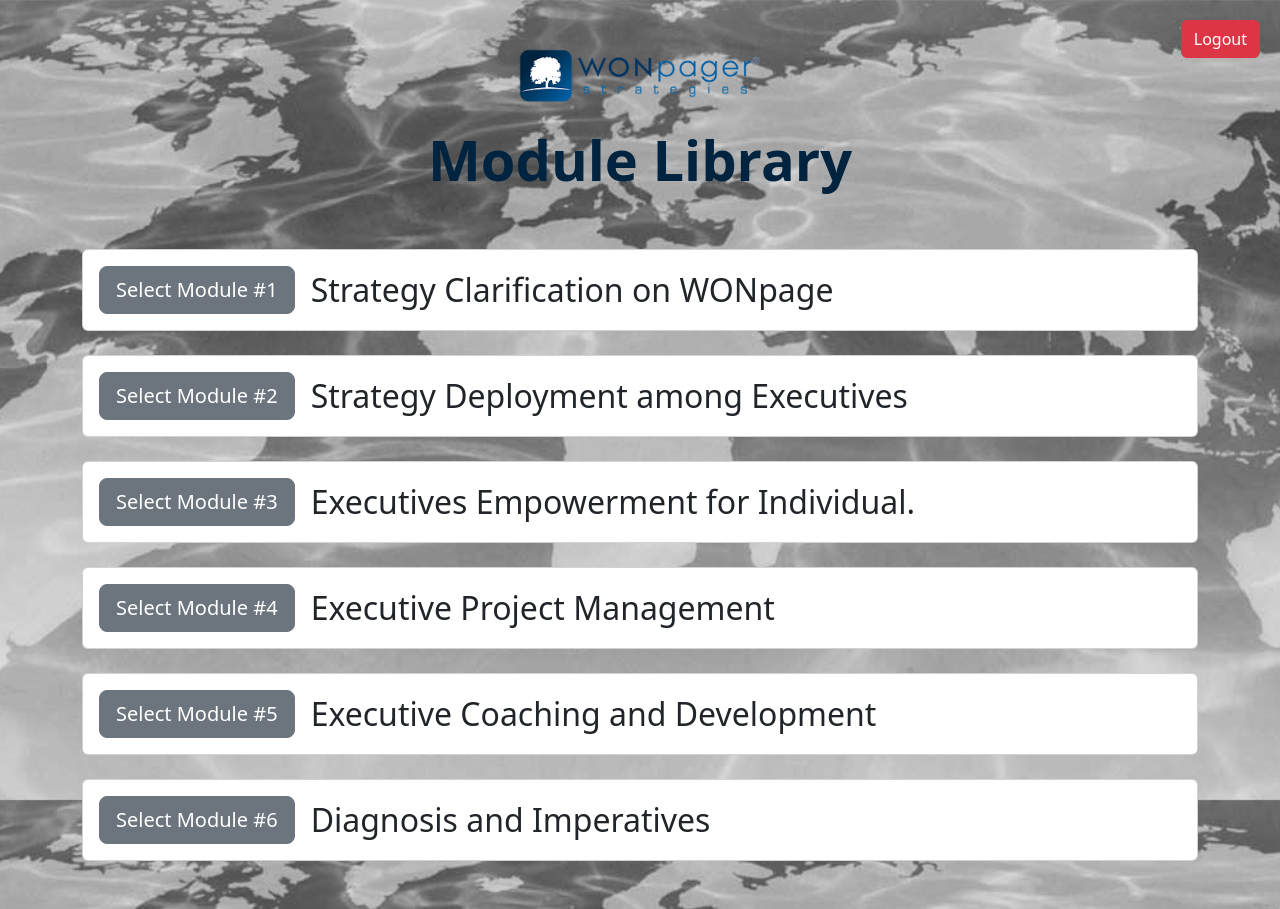
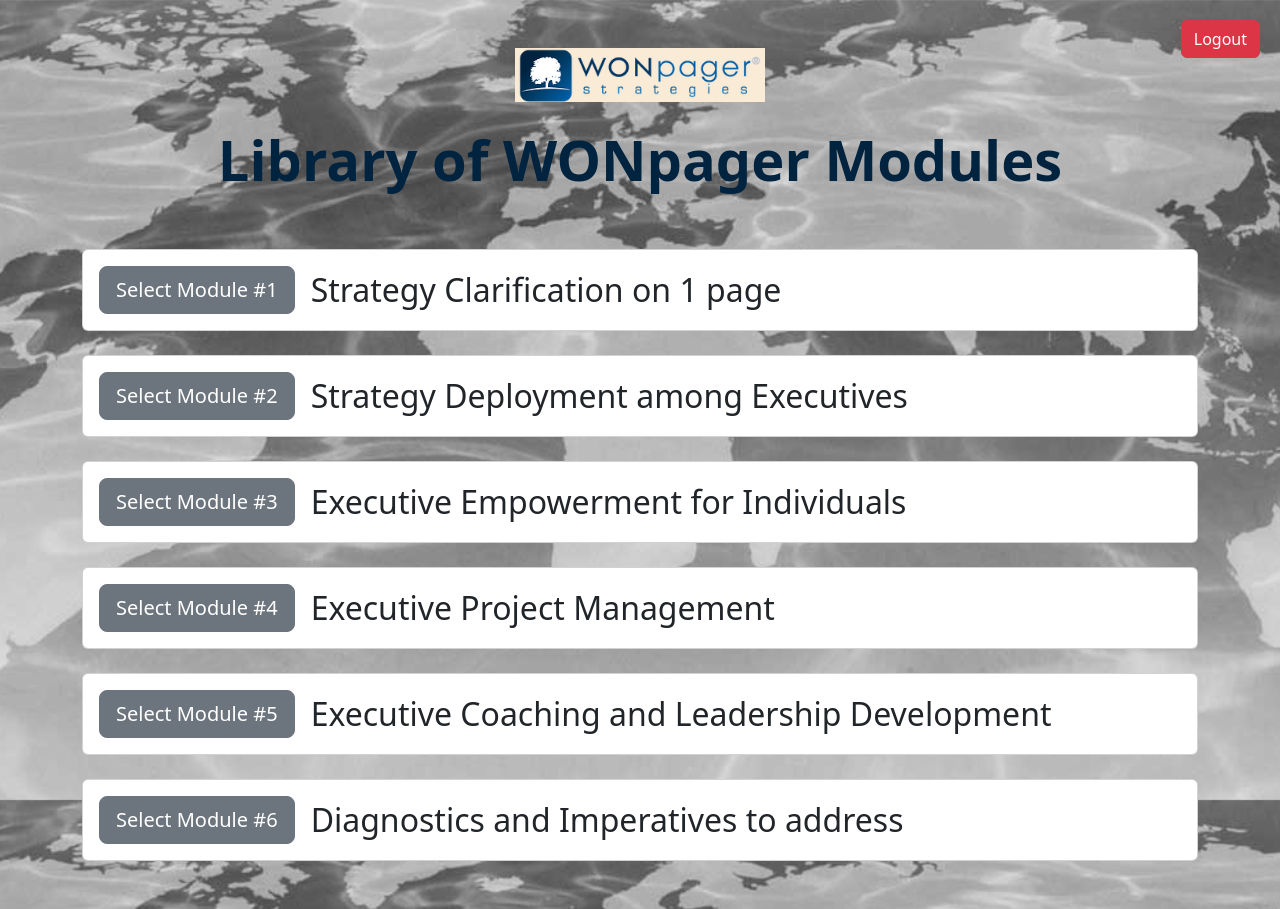
Before and after one commit to syeed-mahmud/WONpager-Gateway-Demo-V2, a PHP site: page /selection.php in a window 1280 px wide. Run offline with PHP 8.4, Linux system fonts and the light colour scheme; the visitor is signed in with stand-in values (Sample User, id 1).

Commit message:
Text Change

```diff
--- a/module5.php
+++ b/module5.php
@@ -37,7 +37,7 @@
     <h1 class="mt-5">Logged In : <?php echo htmlspecialchars($username) ?></h1>
     <div class="content-box mx-auto mt-5">
       <p>This is the Content of Module</p>
-      <h2>Executive Coaching and Development</h2>
+      <h2>Executive Coaching and Leadership Development</h2>
     </div>
   </div>
 
--- a/module6.php
+++ b/module6.php
@@ -37,7 +37,7 @@
     <h1 class="mt-5">Logged In : <?php echo htmlspecialchars($username) ?></h1>
     <div class="content-box mx-auto mt-5">
       <p>This is the Content of Module</p>
-      <h2>Diagnosis and Imperatives</h2>
+      <h2>Diagnostics and Imperatives</h2>
     </div>
   </div>
 
--- a/selection.php
+++ b/selection.php
@@ -83,6 +83,7 @@
     <style>
         body {
             background-image: url('images/bg image.jpg');
+            background-color: aquamarine;
             background-size: cover;
             background-repeat: no-repeat;
             background-attachment: fixed;
@@ -91,6 +92,10 @@
         .custom-button:hover {
             background-color: #00233F;
             border-color: #00233F;
+        }
+
+        .custom-logo{
+            background-color: antiquewhite;
         }
 
         .logout-btn {
@@ -105,8 +110,8 @@
         <div class="row mt-5">
             <div class="col-md-12 text-center">
             <a href="logout.php" class="logout-btn btn btn-danger">Logout</a>
-                <img src="images/logo image.png" alt="Wonpager Logo" class="img-fluid" width="250">
-                <h1 class="display-4 mt-4" style="font-weight: bold; color: #00233F;">Module Library</h1>
+                <img src="images/logo image.png" alt="Wonpager Logo" class="img-fluid custom-logo" width="250">
+                <h1 class="display-4 mt-4" style="font-weight: bold; color: #00233F;">Library of WONpager Modules</h1>
             </div>
         </div>
 
@@ -116,7 +121,7 @@
                     <div class="card">
                         <div class="card-body d-flex align-items-center">
                             <button type="submit" name="module" value="module1" class="btn btn-secondary btn-lg custom-button">Select Module #1</button>
-                            <h2 class="ms-3 mb-0">Strategy Clarification on WONpage</h2>
+                            <h2 class="ms-3 mb-0">Strategy Clarification on 1 page</h2>
                         </div>
                     </div>
                     <div class="card mt-4">
@@ -128,7 +133,7 @@
                     <div class="card mt-4">
                         <div class="card-body d-flex align-items-center">
                             <button type="submit" name="module" value="module3" class="btn btn-secondary btn-lg custom-button">Select Module #3</button>
-                            <h2 class="ms-3 mb-0">Executives Empowerment for Individual.</h2>
+                            <h2 class="ms-3 mb-0">Executive Empowerment for Individuals</h2>
                         </div>
                     </div>
                     <div class="card mt-4">
@@ -140,13 +145,13 @@
                     <div class="card mt-4">
                         <div class="card-body d-flex align-items-center">
                             <button type="submit" name="module" value="module5" class="btn btn-secondary btn-lg custom-button">Select Module #5</button>
-                            <h2 class="ms-3 mb-0">Executive Coaching and Development</h2>
+                            <h2 class="ms-3 mb-0">Executive Coaching and Leadership Development</h2>
                         </div>
                     </div>
                     <div class="card mt-4 mb-5">
                         <div class="card-body d-flex align-items-center">
                             <button type="submit" name="module" value="module6" class="btn btn-secondary btn-lg custom-button">Select Module #6</button>
-                            <h2 class="ms-3 mb-0">Diagnosis and Imperatives</h2>
+                            <h2 class="ms-3 mb-0">Diagnostics and Imperatives to address</h2>
                         </div>
                     </div>
                 </div>
```
